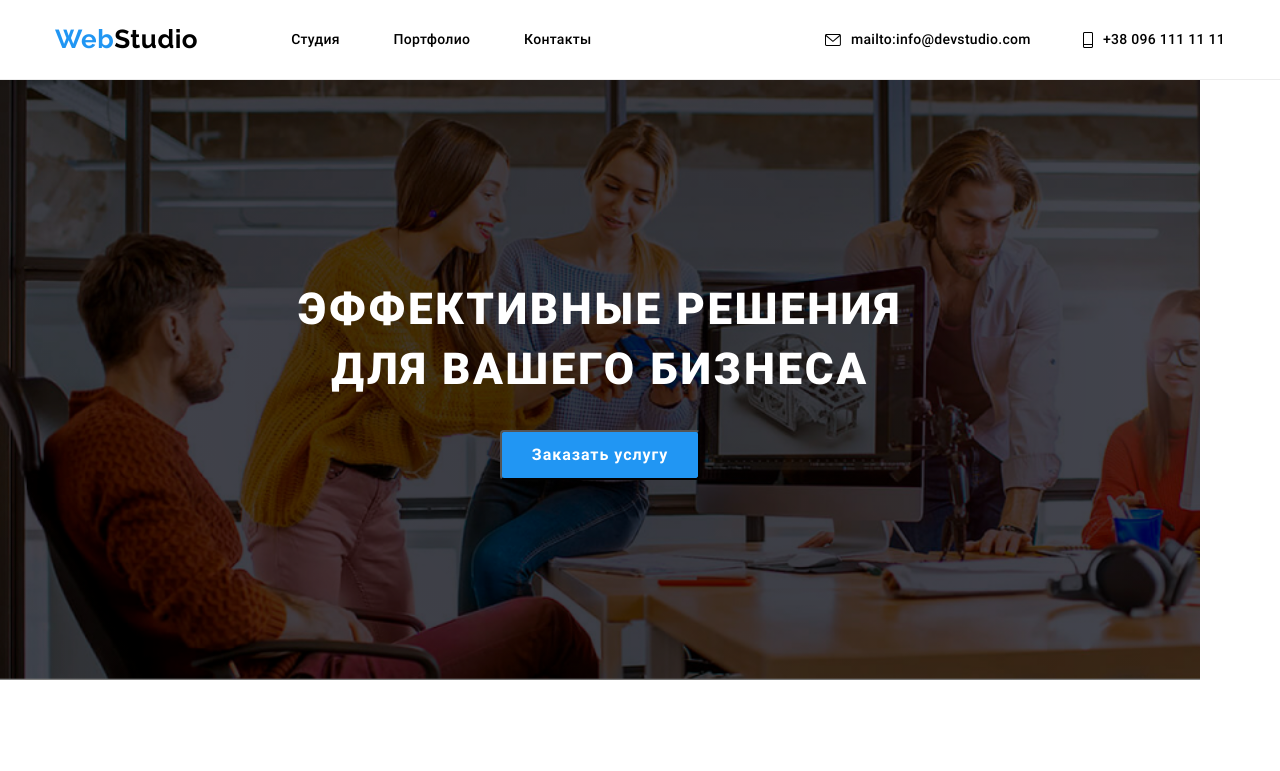
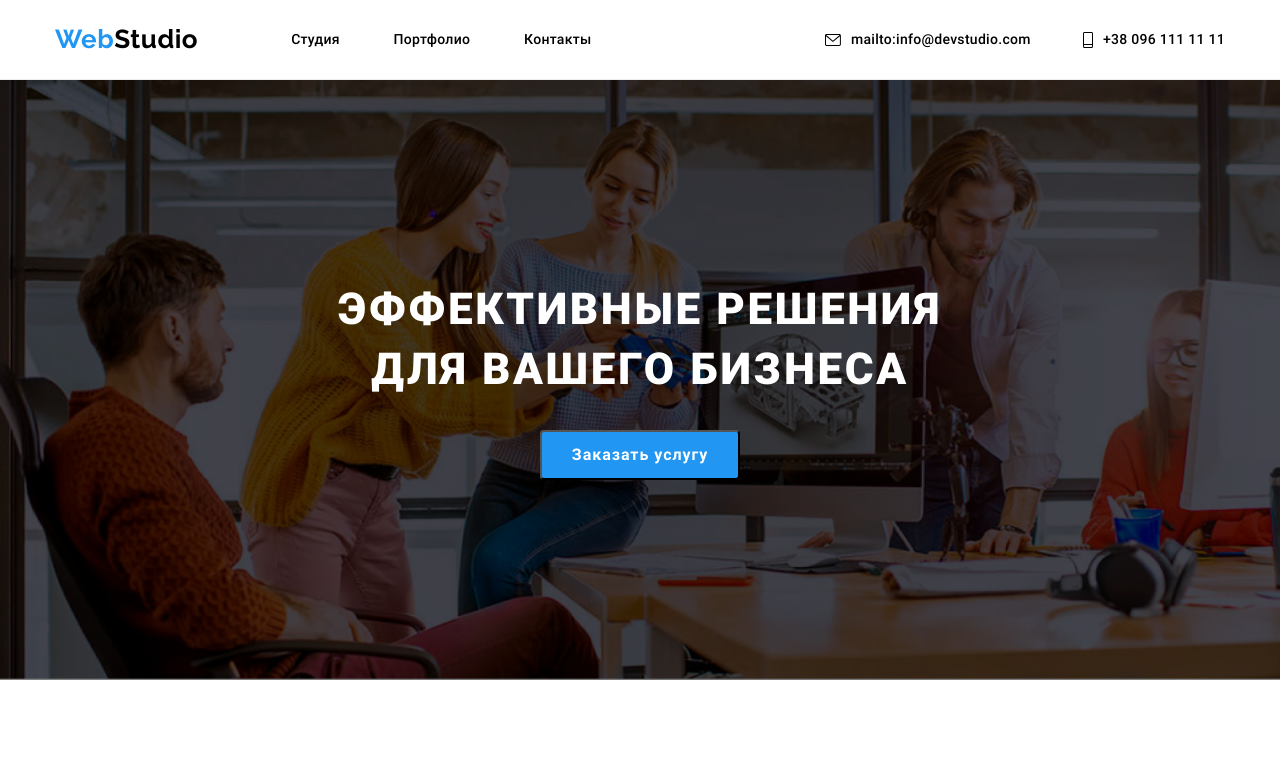
Before and after one commit to Aleksandra605/goit-markup-hw-07, a plain HTML site: page index.html in a window 1280 px wide. Shown: the top 771 px of the page. Drawn offline with nearby package versions, Linux system fonts and the light colour scheme; a web font is replaced by a local one.

Commit message:
Update index.html

```diff
--- a/index.html
+++ b/index.html
@@ -41,7 +41,7 @@
 
   <!-- hero section -->
 <main>
-    <section class="hero main-container">
+    <section class="hero">
       <h1 class="hero__title">
         <span class="hero__text">Эффективные решения<br/>
           для вашего бизнеса</span>
```
